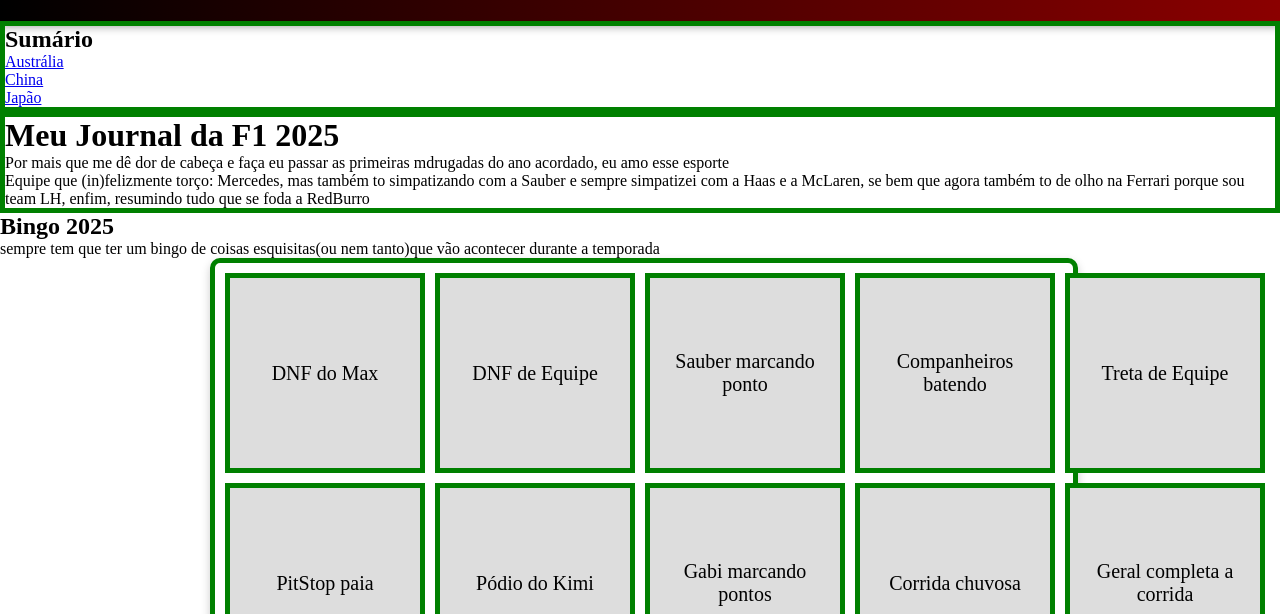
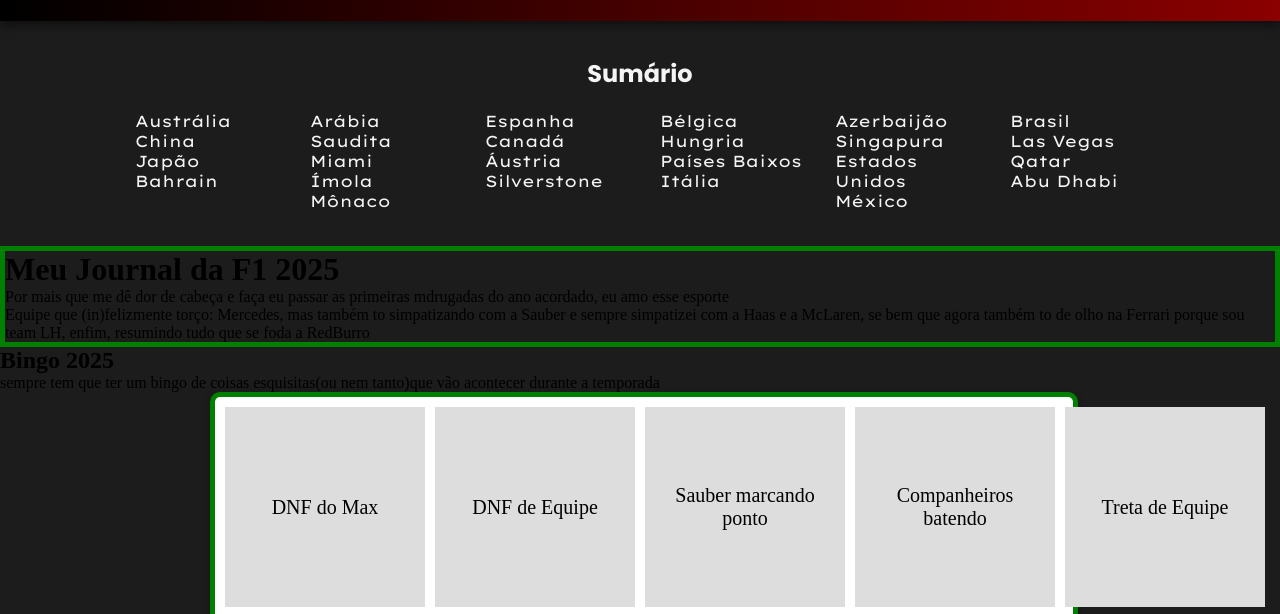
Before and after one commit to yas4463/F1-journal, a plain HTML site: page index.html in a window 1280 px wide. Shown: the part 139-753 px from the top of the page. Drawn offline with Linux system fonts and the light colour scheme.

Commit message:
sumário pronto

```diff
--- a/equipes.css
+++ b/equipes.css
@@ -0,0 +1,54 @@
+*{
+    margin: 0;
+    padding: 0;
+}
+
+header{
+    background: linear-gradient(to right, #000000, darkred);
+    display: flex;
+    align-items: center;
+    padding: 20px 50px;
+    height: 120px;
+    justify-content: space-between;
+    box-shadow: 0px 4px 10px rgba(0, 0, 0, 0.5);
+}
+
+header h1{
+    color: #f4f4f4;
+    font-family: 'Audiowide', sans-serif;
+    font-size: 50px;
+    text-transform: uppercase;
+    letter-spacing: 2px;
+    flex-grow: 1;
+    text-align: center;
+}
+
+header img{
+    width: 150px;
+    height: auto;
+}
+
+nav ul{
+    list-style: none;
+    display: flex;
+    gap: 20px;
+    padding: 0;
+}
+
+nav ul li a{
+    color: #f4f4f4;
+    text-decoration: none;
+    font-size: 18px;
+    font-weight: bold;
+    font-family: 'Poppins', sans-serif;
+    padding: 10px 15px;
+    border-radius: 5px;
+    display: inline-block;
+    transition: transform 0.2s ease-in-out;
+    transition: color 0.2s ease-in-out;
+}
+
+nav ul li a:hover{
+    color: #1c1c1c;
+    transform: scale(1.2);
+}
--- a/index.html
+++ b/index.html
@@ -18,7 +18,9 @@
     href="https://fonts.googleapis.com/css2?family=Poppins:ital,wght@0,100;0,200;0,300;0,400;0,500;0,600;0,700;0,800;0,900;1,100;1,200;1,300;1,400;1,500;1,600;1,700;1,800;1,900&display=swap"
         rel="stylesheet"> <!--Poppins-->
 
-
+        <link rel="preconnect" href="https://fonts.googleapis.com">
+        <link rel="preconnect" href="https://fonts.gstatic.com" crossorigin>
+        <link href="https://fonts.googleapis.com/css2?family=Lexend+Giga:wght@100..900&display=swap" rel="stylesheet"> <!--Lexend Giga-->
 </head>
 
 <body>
@@ -36,11 +38,44 @@
     <main>
         <div class="sumario">
             <h2>Sumário</h2>
-            <ul>
-                <li><a href="#australia">Austrália</a></li>
-                <li><a href="#china">China</a></li>
-                <li><a href="#japao">Japão</a></li>
-            </ul>
+            <div class="sumario-list">
+                <ul class="lista">
+                    <li><a href="#australia">Austrália</a></li>
+                    <li><a href="#china">China</a></li>
+                    <li><a href="#japao">Japão</a></li>
+                    <li><a href="#bahrain">Bahrain</a></li>
+                </ul>
+                <ul class="lista">
+                    <li><a href="#arabia">Arábia Saudita</a></li>
+                    <li><a href="#miami">Miami</a></li>
+                    <li><a href="#urach">Ímola</a></li>
+                    <li><a href="#monaco">Mônaco</a></li>
+                </ul>
+                <ul class="lista">
+                    <li><a href="#espanha">Espanha</a></li>
+                    <li><a href="#canada">Canadá</a></li>
+                    <li><a href="#austria">Áustria</a></li>
+                    <li><a href="#silverstone">Silverstone</a></li>
+                </ul>
+                <ul class="lista">
+                    <li><a href="#belgica">Bélgica</a></li>
+                    <li><a href="#hungria">Hungria</a></li>
+                    <li><a href="#tilápia">Países Baixos</a></li>
+                    <li><a href="#monza">Itália</a></li>
+                </ul>
+                <ul class="lista">
+                    <li><a href="#imstupid">Azerbaijão</a></li>
+                    <li><a href="#singapura">Singapura</a></li>
+                    <li><a href="#eua">Estados Unidos</a></li>
+                    <li><a href="#mexico">México</a></li>
+                </ul>
+                <ul class="lista">
+                    <li><a href="#senna">Brasil</a></li>
+                    <li><a href="#vegas">Las Vegas</a></li>
+                    <li><a href="#qatar">Qatar</a></li>
+                    <li><a href="#abudhabi">Abu Dhabi</a></li>
+                </ul>
+            </div>
         </div>
         <div class="introducao">
             <h1>Meu Journal da F1 2025</h1>
--- a/style.css
+++ b/style.css
@@ -1,6 +1,10 @@
 *{
     margin: 0;
     padding: 0;
+}
+
+body{
+    background-color: #1c1c1c;
 }
 
 header{
@@ -45,12 +49,49 @@ nav ul li a{
     border-radius: 5px;
     display: inline-block;
     transition: transform 0.2s ease-in-out;
-    transition: color 0.2s ease-in-out;
 }
 
 nav ul li a:hover{
     color: #1c1c1c;
     transform: scale(1.2);
+}
+
+.sumario{
+    margin-top: 20px;
+    margin-bottom: 20px;
+    padding: 15px;
+}
+
+.sumario h2{
+    text-align: center;
+    font-family: 'Poppins', sans-serif;
+    color: #f4f4f4;
+}
+
+.sumario ul li{
+    list-style: none;
+}
+
+.sumario ul li a{
+    display: inline-block;
+    text-decoration: none;
+    color: #f4f4f4;
+    font-family: 'Lexend Giga', sans-serif;
+    transition: transform 0.3s ease-in-out;
+}
+
+.sumario ul li a:hover{
+    transform: scale(1.2);
+    color: #d1d0d0;
+}
+
+.sumario-list{
+    display: grid;
+    grid-template-columns: repeat(6, 1fr);
+    gap: 20px;
+    margin-right: 100px;
+    margin-left: 120px;
+    margin-top: 20px;
 }
 
 .introducao{
@@ -86,5 +127,5 @@ nav ul li a:hover{
 }
 
 div{
-    border: 5px solid green;
+
 }
```
Also changed, not shown: equipes.html (+32 -0 lines).
